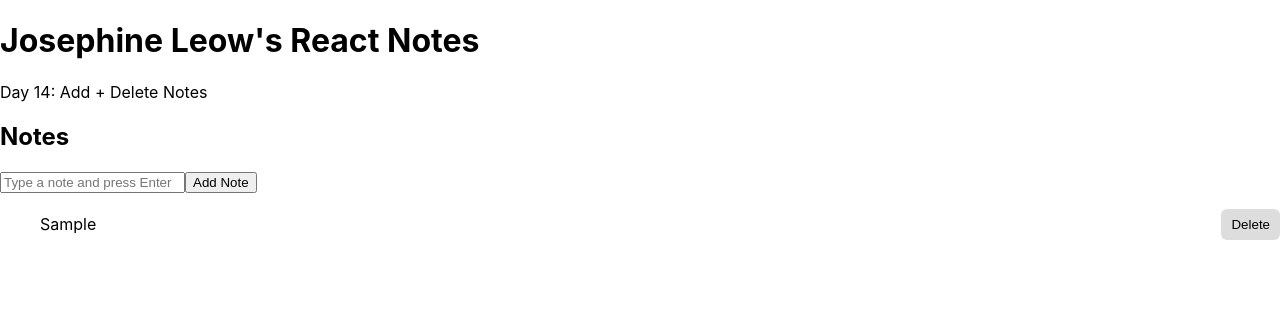
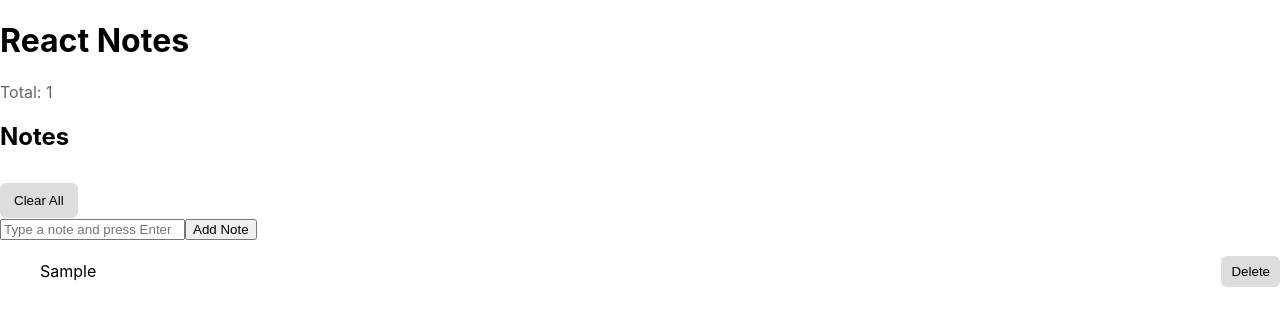
Before and after one commit to josleow/notes-react, a React (Create React App) app: page / in a window 1280 px wide. Both pictures are taken after typing "Sample" into the empty fields and a click on the button "Add Note". Shown: the top 326 px of the page. Built offline with nearby package versions, Linux system fonts and the light colour scheme.

Commit message:
Day 18: add NoteItem component, count, and clear all

```diff
--- a/src/App.css
+++ b/src/App.css
@@ -56,3 +56,14 @@
   cursor: pointer;
   background: #ddd;
 }
+
+.count{color:#666; margin-top: 6px;}
+
+.clearBtn{
+  margin-top: 12px;
+  padding: 10px 14px;
+  border: none;
+  border-radius: 6px;
+  cursor: pointer;
+  background: #ddd;
+}
--- a/src/App.js
+++ b/src/App.js
@@ -50,18 +50,21 @@
   return (
     <div className="container">
       <header className="header">
-        <h1>Josephine Leow's React Notes</h1>
-        <p>Day 14: Add + Delete Notes</p>
+        <h1>React Notes</h1>
+        <p className="count">Total: {notes.length}</p>
       </header>
       <main className="main">
         <section className="card">
           <h2>Notes</h2>
           <div className="row">
+            {notes.length > 0 && (
+              <button className="clearBtn" onClick={()=>{if(window.confirm("Clear all notes?")) setNotes([])}}>Clear All</button>
+            )}<br/>
             <input className="input" value={noteInput} onChange={(e)=> setNoteinput(e.target.value)} onKeyDown={handleKeyDown} placeholder="Type a note and press Enter"/>
             <button className="button" onClick={addNote}>Add Note</button>
           </div>
 
-   <NotesList notes={notes} deleteNote={deleteNote} />
+         <NotesList notes={notes} deleteNote={deleteNote} />
         </section>
       </main>
     </div>
--- /dev/null
+++ b/src/components/NoteItem.js
@@ -0,0 +1,13 @@
+export default function NoteItem({ note, onDelete }) {
+    return(
+        <li className="listItem">
+          <span>{note}</span>
+          <button
+            className="deleteBtn"
+            onClick={onDelete}
+          >
+            Delete
+          </button>
+        </li>
+    )
+}
--- a/src/components/NotesList.js
+++ b/src/components/NotesList.js
@@ -1,21 +1,21 @@
+import NoteItem from "./NoteItem";
+
 export default function NotesList({ notes, deleteNote }) {
   if (notes.length === 0) {
     return <p className="empty">No notes yet. Add one above 👆</p>;
   }
 
   return (
-    <ul className="list">
-      {notes.map((note, index) => (
-        <li className="listItem" key={index}>
-          <span>{note}</span>
-          <button
-            className="deleteBtn"
-            onClick={() => deleteNote(index)}
-          >
-            Delete
-          </button>
-        </li>
-      ))}
-    </ul>
-  );
+
+  <ul className="list">
+    {notes.map((note, index) => (
+      <NoteItem
+        key={index}
+        note={note}
+        onDelete={() => deleteNote(index)}
+      />
+    ))}
+  </ul>
+);
+
 }
```
Also changed, not shown: 1 other file (tests, documents, lock files or other folders).
